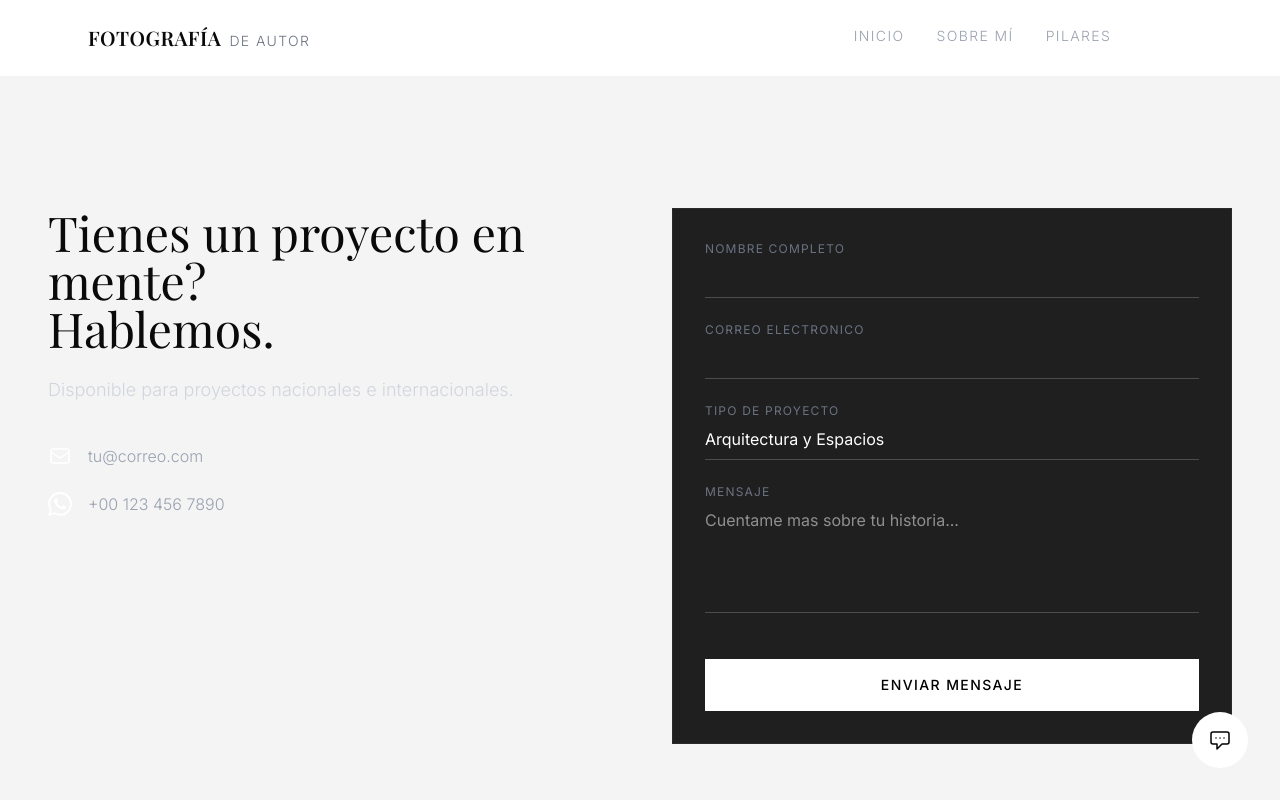
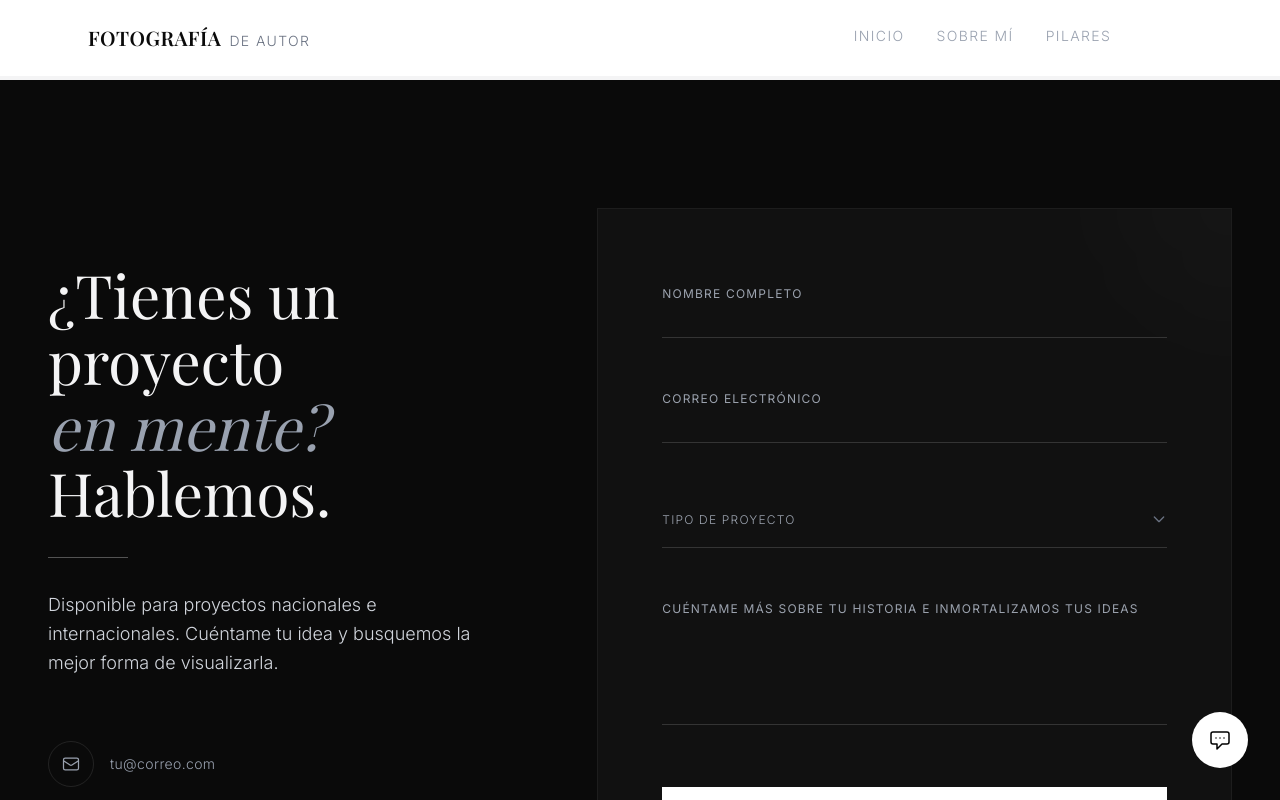
Before and after one commit to grasshopperitsolutions/alfonso-romero-fotografia, a React (Vite) app: page /contact in a window 1280 px wide. Shown: the top 800 px of the page. Built offline with nearby package versions, Linux system fonts and the light colour scheme; a web font is replaced by a local one.

Commit message:
feat(Contact): redesign page with new form, animations, and project selection

```diff
--- a/src/pages/Contact.jsx
+++ b/src/pages/Contact.jsx
@@ -1,78 +1,343 @@
-import { useState } from "react";
+import { useState, useEffect, useRef } from "react";
+import Alert from "../components/Alert";
 import { directWhatsApp } from "../utils/whatsapp";
+
+// --- ÍCONOS SVG ---
+const MailIcon = () => (
+  <svg
+    className="w-5 h-5"
+    fill="none"
+    stroke="currentColor"
+    viewBox="0 0 24 24"
+  >
+    <path
+      strokeLinecap="round"
+      strokeLinejoin="round"
+      strokeWidth="1.5"
+      d="M3 8l7.89 5.26a2 2 0 002.22 0L21 8M5 19h14a2 2 0 002-2V7a2 2 0 00-2-2H5a2 2 0 00-2 2v10a2 2 0 002 2z"
+    />
+  </svg>
+);
+
+const WhatsAppIcon = () => (
+  <svg className="w-5 h-5" fill="currentColor" viewBox="0 0 24 24">
+    <path d="M17.472 14.382c-.297-.149-1.758-.867-2.03-.967-.273-.099-.471-.148-.67.15-.197.297-.767.966-.94 1.164-.173.199-.347.223-.644.075-.297-.15-1.255-.463-2.39-1.475-.883-.788-1.48-1.761-1.653-2.059-.173-.297-.018-.458.13-.606.134-.133.298-.347.446-.52.149-.174.198-.298.298-.497.099-.198.05-.371-.025-.52-.075-.149-.669-1.612-.916-2.207-.242-.579-.487-.5-.669-.51a12.8 12.8 0 00-.57-.01c-.198 0-.52.074-.792.372-.272.297-1.04 1.016-1.04 2.479 0 1.462 1.065 2.875 1.213 3.074.149.198 2.096 3.2 5.077 4.487.709.306 1.262.489 1.694.625.712.227 1.36.195 1.871.118.571-.085 1.758-.719 2.006-1.413.248-.694.248-1.289.173-1.413-.074-.124-.272-.198-.57-.347m-5.421 7.403h-.004a9.87 9.87 0 01-5.031-1.378l-.361-.214-3.741.982.998-3.648-.235-.374a9.86 9.86 0 01-1.51-5.26c.001-5.45 4.436-9.884 9.888-9.884 2.64 0 5.122 1.03 6.988 2.898a9.825 9.825 0 012.893 6.994c-.003 5.45-4.437 9.884-9.885 9.884m8.413-18.297A11.815 11.815 0 0012.05 0C5.495 0 .16 5.335.157 11.892c0 2.096.547 4.142 1.588 5.945L.057 24l6.305-1.654a11.882 11.882 0 005.683 1.448h.005c6.554 0 11.89-5.335 11.893-11.893a11.821 11.821 0 00-3.48-8.413z" />
+  </svg>
+);
+
+// Opciones del proyecto basadas en los pilares del documento
+const projectOptions = [
+  { value: "arquitectura", label: "Arquitectura & Espacios" },
+  { value: "retrato", label: "Retrato Documental y Editorial" },
+  { value: "consultoria", label: "Consultoría & Dirección Visual" },
+  { value: "otro", label: "Otro" },
+];
 
 export default function Contact() {
   const [isSubmitting, setIsSubmitting] = useState(false);
   const [showSuccess, setShowSuccess] = useState(false);
 
+  // Estados para el Dropdown Personalizado
+  const [selectedProject, setSelectedProject] = useState("");
+  const [isDropdownOpen, setIsDropdownOpen] = useState(false);
+  const dropdownRef = useRef(null);
+
+  // Cerrar el dropdown al hacer click fuera de él
+  useEffect(() => {
+    function handleClickOutside(event) {
+      if (dropdownRef.current && !dropdownRef.current.contains(event.target)) {
+        setIsDropdownOpen(false);
+      }
+    }
+    document.addEventListener("mousedown", handleClickOutside);
+    return () => document.removeEventListener("mousedown", handleClickOutside);
+  }, [dropdownRef]);
+
   const handleSubmit = (e) => {
     e.preventDefault();
+    if (!selectedProject) {
+      // Si no hay proyecto seleccionado, no enviar
+      return;
+    }
     setIsSubmitting(true);
     setTimeout(() => {
       setIsSubmitting(false);
       e.target.reset();
+      setSelectedProject("");
       setShowSuccess(true);
       setTimeout(() => setShowSuccess(false), 5000);
     }, 1500);
   };
 
+  const handleAlertClose = () => {
+    setShowSuccess(false);
+  };
+
   return (
-    <section className="fade-in max-w-7xl mx-auto px-6 lg:px-12 py-20 lg:py-32">
-      <div className="grid grid-cols-1 lg:grid-cols-2 gap-16">
-        <div className="space-y-10">
-          <div>
-            <h2 className="text-3xl lg:text-5xl font-serif mb-6">
-              Tienes un proyecto en mente?<br />Hablemos.
+    <div className="min-h-screen bg-[#0a0a0a] text-[#f4f4f5] flex flex-col font-sans selection:bg-white selection:text-black">
+      {/* ESTILOS GLOBALES Y ANIMACIONES */}
+      <style
+        dangerouslySetInnerHTML={{
+          __html: `
+        @keyframes fadeUp {
+          from { opacity: 0; transform: translateY(30px); }
+          to { opacity: 1; transform: translateY(0); }
+        }
+        .animate-fade-up {
+          animation: fadeUp 1s cubic-bezier(0.16, 1, 0.3, 1) forwards;
+          opacity: 0;
+        }
+        .delay-100 { animation-delay: 100ms; }
+        .delay-200 { animation-delay: 200ms; }
+        .delay-300 { animation-delay: 300ms; }
+
+        /* Estilos pulidos para los inputs (Floating labels effect) */
+        .slick-input {
+          width: 100%;
+          background: transparent;
+          border: none;
+          border-bottom: 1px solid rgba(255, 255, 255, 0.15);
+          color: white;
+          padding: 12px 0;
+          font-family: 'Inter', sans-serif;
+          font-weight: 300;
+          transition: all 0.3s ease;
+          border-radius: 0;
+        }
+        .slick-input:focus {
+          outline: none;
+          border-bottom-color: white;
+          box-shadow: 0 1px 0 0 white;
+        }
+        .slick-input::placeholder {
+          color: transparent;
+        }
+
+        .floating-label {
+          position: absolute;
+          left: 0;
+          top: 12px;
+          color: #9ca3af;
+          text-transform: uppercase;
+          letter-spacing: 0.1em;
+          font-size: 0.75rem;
+          pointer-events: none;
+          transition: all 0.3s ease;
+        }
+
+        .slick-input:focus ~ .floating-label,
+        .slick-input:not(:placeholder-shown) ~ .floating-label,
+        .floating-label.active {
+          top: -16px;
+          font-size: 0.65rem;
+          color: white;
+        }
+      `,
+        }}
+      />
+
+      {/* CONTENIDO PRINCIPAL: CONTACTO (Split Screen Layout) */}
+      <main className="flex-grow pt-24 lg:pt-32 pb-0 flex flex-col">
+        <div className="flex-grow max-w-7xl mx-auto px-6 lg:px-12 w-full flex flex-col lg:flex-row gap-16 lg:gap-24 mb-20 lg:mb-32">
+          {/* COLUMNA IZQUIERDA: Textos y Datos Directos */}
+          <div className="w-full lg:w-5/12 flex flex-col justify-center mt-12 lg:mt-0 animate-fade-up">
+            {/* <h1 className="text-sm tracking-[0.3em] uppercase text-gray-500 font-light mb-6">
+              Encuentro
+            </h1> */}
+            <h2 className="text-4xl md:text-5xl lg:text-6xl font-serif mb-8 leading-[1.1]">
+              ¿Tienes un proyecto <br className="hidden lg:block" />
+              <span className="italic text-gray-400">en mente?</span>
+              <br />
+              Hablemos.
             </h2>
-            <p className="text-gray-300 font-light text-lg">
-              Disponible para proyectos nacionales e internacionales.
+
+            <div className="h-px w-20 bg-white/30 mb-8"></div>
+
+            <p className="text-lg text-gray-300 font-light leading-relaxed mb-16 max-w-md">
+              Disponible para proyectos nacionales e internacionales. Cuéntame
+              tu idea y busquemos la mejor forma de visualizarla.
             </p>
+
+            {/* Datos Directos */}
+            <div className="space-y-6 animate-fade-up delay-100">
+              <a
+                href="mailto:tu@correo.com"
+                className="flex items-center space-x-4 text-gray-400 hover:text-white transition-colors group w-max"
+              >
+                <span className="p-3 border border-white/10 rounded-full group-hover:border-white/40 transition-colors">
+                  <MailIcon />
+                </span>
+                <span className="font-light tracking-wide text-sm">
+                  tu@correo.com
+                </span>
+              </a>
+
+              <button
+                onClick={directWhatsApp}
+                className="flex items-center space-x-4 text-gray-400 hover:text-white transition-colors group w-max"
+              >
+                <span className="p-3 border border-white/10 rounded-full group-hover:border-white/40 transition-colors">
+                  <WhatsAppIcon />
+                </span>
+                <span className="font-light tracking-wide text-sm">
+                  +33 7 67 83 45 76
+                </span>
+              </button>
+            </div>
           </div>
-          <div className="space-y-6 text-gray-400 font-light">
-            <div className="flex items-center space-x-4">
-              <svg className="w-6 h-6 text-white" fill="none" stroke="currentColor" viewBox="0 0 24 24">
-                <path strokeLinecap="round" strokeLinejoin="round" strokeWidth="1.5" d="M3 8l7.89 5.26a2 2 0 002.22 0L21 8M5 19h14a2 2 0 002-2V7a2 2 0 00-2-2H5a2 2 0 00-2 2v10a2 2 0 002 2z" />
-              </svg>
-              <a href="mailto:tu@correo.com" className="hover:text-white transition-colors">tu@correo.com</a>
-            </div>
-            <div className="flex items-center space-x-4">
-              <svg className="w-6 h-6 text-white" fill="currentColor" viewBox="0 0 24 24">
-                <path d="M17.472 14.382c-.297-.149-1.758-.867-2.03-.967-.273-.099-.471-.148-.67.15-.197.297-.767.966-.94 1.164-.173.199-.347.223-.644.075-.297-.15-1.255-.463-2.39-1.475-.883-.788-1.48-1.761-1.653-2.059-.173-.297-.018-.458.13-.606.134-.133.298-.347.446-.52.149-.174.198-.298.298-.497.099-.198.05-.371-.025-.52-.075-.149-.669-1.612-.916-2.207-.242-.579-.487-.5-.669-.51a12.8 12.8 0 00-.57-.01c-.198 0-.52.074-.792.372-.272.297-1.04 1.016-1.04 2.479 0 1.462 1.065 2.875 1.213 3.074.149.198 2.096 3.2 5.077 4.487.709.306 1.262.489 1.694.625.712.227 1.36.195 1.871.118.571-.085 1.758-.719 2.006-1.413.248-.694.248-1.289.173-1.413-.074-.124-.272-.198-.57-.347m-5.421 7.403h-.004a9.87 9.87 0 01-5.031-1.378l-.361-.214-3.741.982.998-3.648-.235-.374a9.86 9.86 0 01-1.51-5.26c.001-5.45 4.436-9.884 9.888-9.884 2.64 0 5.122 1.03 6.988 2.898a9.825 9.825 0 012.893 6.994c-.003 5.45-4.437 9.884-9.885 9.884m8.413-18.297A11.815 11.815 0 0012.05 0C5.495 0 .16 5.335.157 11.892c0 2.096.547 4.142 1.588 5.945L.057 24l6.305-1.654a11.882 11.882 0 005.683 1.448h.005c6.554 0 11.89-5.335 11.893-11.893a11.821 11.821 0 00-3.48-8.413z" />
-              </svg>
-              <button onClick={directWhatsApp} className="hover:text-white transition-colors">+00 123 456 7890</button>
+
+          {/* COLUMNA DERECHA: El Formulario "Slick" */}
+          <div className="w-full lg:w-7/12 flex flex-col justify-center animate-fade-up delay-200">
+            <div className="bg-[#111] p-8 md:p-12 lg:p-16 border border-white/5 relative overflow-hidden group">
+              {/* Sutil textura/gradiente en el fondo del formulario */}
+              <div className="absolute top-0 right-0 w-64 h-64 bg-white/[0.02] rounded-full blur-3xl -translate-y-1/2 translate-x-1/2 group-hover:bg-white/[0.04] transition-colors duration-700"></div>
+
+              <form
+                onSubmit={handleSubmit}
+                className="relative z-10 space-y-10"
+              >
+                {/* Grupo: Nombre */}
+                <div className="relative pt-4">
+                  <input
+                    type="text"
+                    id="name"
+                    required
+                    className="slick-input peer"
+                    placeholder="Tu nombre completo"
+                  />
+                  <label htmlFor="name" className="floating-label">
+                    Nombre Completo
+                  </label>
+                </div>
+
+                {/* Grupo: Correo */}
+                <div className="relative pt-4">
+                  <input
+                    type="email"
+                    id="email"
+                    required
+                    className="slick-input peer"
+                    placeholder="tu@correo.com"
+                  />
+                  <label htmlFor="email" className="floating-label">
+                    Correo Electrónico
+                  </label>
+                </div>
+
+                {/* Grupo: Tipo de Proyecto (Dropdown Personalizado) */}
+                <div className="relative pt-4" ref={dropdownRef}>
+                  {/* Input invisible para mantener la validación nativa 'required' de HTML */}
+                  <input
+                    type="text"
+                    required
+                    value={selectedProject}
+                    onChange={() => {}}
+                    className="absolute bottom-0 left-0 w-full h-0 opacity-0 pointer-events-none"
+                  />
+
+                  <div
+                    className="slick-input cursor-pointer relative"
+                    onClick={() => setIsDropdownOpen(!isDropdownOpen)}
+                  >
+                    <span
+                      className={`block truncate ${selectedProject ? "text-white" : "text-transparent"}`}
+                    >
+                      {selectedProject
+                        ? projectOptions.find(
+                            (o) => o.value === selectedProject,
+                          )?.label
+                        : "Selecciona un proyecto"}
+                    </span>
+
+                    {/* Etiqueta flotante manual controlada por estado */}
+                    <label
+                      className={`floating-label ${selectedProject || isDropdownOpen ? "active" : ""}`}
+                    >
+                      Tipo de Proyecto
+                    </label>
+
+                    {/* Ícono de flecha animado */}
+                    <div
+                      className={`absolute right-0 top-3 pointer-events-none text-gray-500 transition-transform duration-300 ${isDropdownOpen ? "rotate-180" : ""}`}
+                    >
+                      <svg
+                        className="w-4 h-4"
+                        fill="none"
+                        stroke="currentColor"
+                        viewBox="0 0 24 24"
+                      >
+                        <path
+                          strokeLinecap="round"
+                          strokeLinejoin="round"
+                          strokeWidth="2"
+                          d="M19 9l-7 7-7-7"
+                        ></path>
+                      </svg>
+                    </div>
+                  </div>
+
+                  {/* Menú Desplegable Customizado */}
+                  <div
+                    className={`absolute left-0 w-full mt-1 bg-[#1a1a1a] border border-white/10 z-50 transition-all duration-300 origin-top shadow-2xl ${isDropdownOpen ? "opacity-100 scale-y-100" : "opacity-0 scale-y-0 pointer-events-none"}`}
+                  >
+                    <ul className="py-2 m-0">
+                      {projectOptions.map((option) => (
+                        <li
+                          key={option.value}
+                          className={`px-4 py-3 text-sm font-light cursor-pointer transition-colors ${selectedProject === option.value ? "bg-white/10 text-white" : "text-gray-400 hover:bg-white/5 hover:text-white"}`}
+                          onClick={() => {
+                            setSelectedProject(option.value);
+                            setIsDropdownOpen(false);
+                          }}
+                        >
+                          {option.label}
+                        </li>
+                      ))}
+                    </ul>
+                  </div>
+                </div>
+
+                {/* Grupo: Mensaje */}
+                <div className="relative pt-4">
+                  <textarea
+                    id="message"
+                    rows="4"
+                    required
+                    className="slick-input peer resize-none"
+                    placeholder="Cuéntame más..."
+                  ></textarea>
+                  <label htmlFor="message" className="floating-label">
+                    Cuéntame más sobre tu historia e inmortalizamos tus ideas
+                  </label>
+                </div>
+
+                {/* Botón de Enviar */}
+                <div className="pt-4">
+                  <button
+                    type="submit"
+                    disabled={isSubmitting || !selectedProject}
+                    className={`w-full py-5 border border-white bg-white text-black text-xs uppercase tracking-[0.2em] font-medium transition-all duration-300 relative overflow-hidden ${isSubmitting ? "opacity-70 cursor-not-allowed" : "hover:bg-transparent hover:text-white"}`}
+                  >
+                    {isSubmitting ? "Enviando..." : "Enviar Mensaje"}
+                  </button>
+                </div>
+
+                {/* Mensaje de Éxito con Alert Component */}
+                {showSuccess && (
+                  <div className="animate-fade-up delay-300">
+                    <Alert
+                      type="success"
+                      message="Gracias por tu mensaje. Me pondré en contacto contigo pronto."
+                      onClose={handleAlertClose}
+                      autoClose={5000}
+                    />
+                  </div>
+                )}
+              </form>
             </div>
           </div>
         </div>
-        <div className="bg-brand-gray p-8 border border-white/5">
-          <form className="space-y-6" onSubmit={handleSubmit}>
-            <div>
-              <label className="block text-xs uppercase tracking-widest text-gray-500 mb-2">Nombre Completo</label>
-              <input type="text" required className="w-full bg-transparent border-b border-white/20 pb-2 text-white focus:outline-none focus:border-white transition-colors" />
-            </div>
-            <div>
-              <label className="block text-xs uppercase tracking-widest text-gray-500 mb-2">Correo Electronico</label>
-              <input type="email" required className="w-full bg-transparent border-b border-white/20 pb-2 text-white focus:outline-none focus:border-white transition-colors" />
-            </div>
-            <div>
-              <label className="block text-xs uppercase tracking-widest text-gray-500 mb-2">Tipo de Proyecto</label>
-              <select className="w-full bg-brand-gray border-b border-white/20 pb-2 text-white focus:outline-none focus:border-white transition-colors appearance-none">
-                <option value="arquitectura">Arquitectura y Espacios</option>
-                <option value="retrato">Producto / Estilo de Vida</option>
-                <option value="consultoria">Consultoria y Direccion Visual</option>
-                <option value="otro">Otro</option>
-              </select>
-            </div>
-            <div>
-              <label className="block text-xs uppercase tracking-widest text-gray-500 mb-2">Mensaje</label>
-              <textarea rows="4" placeholder="Cuentame mas sobre tu historia..." required className="w-full bg-transparent border-b border-white/20 pb-2 text-white focus:outline-none focus:border-white transition-colors resize-none" />
-            </div>
-            <button type="submit" disabled={isSubmitting} className="w-full py-4 bg-white text-black text-sm uppercase tracking-widest font-medium hover:bg-gray-200 transition-colors mt-4 disabled:opacity-50">
-              {isSubmitting ? "Enviando..." : "Enviar Mensaje"}
-            </button>
-            {showSuccess && <div className="text-green-400 text-sm mt-4 text-center">Mensaje enviado correctamente.</div>}
-          </form>
-        </div>
-      </div>
-    </section>
+      </main>
+    </div>
   );
 }
```
